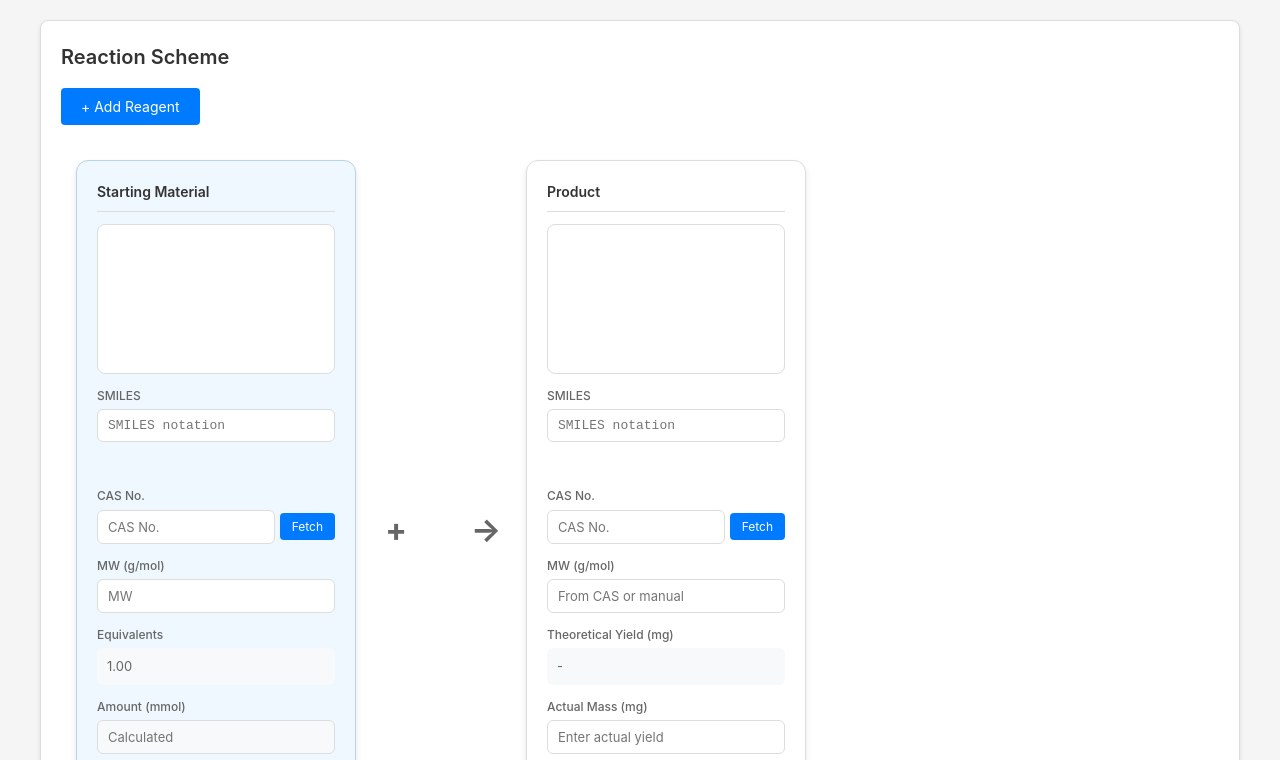
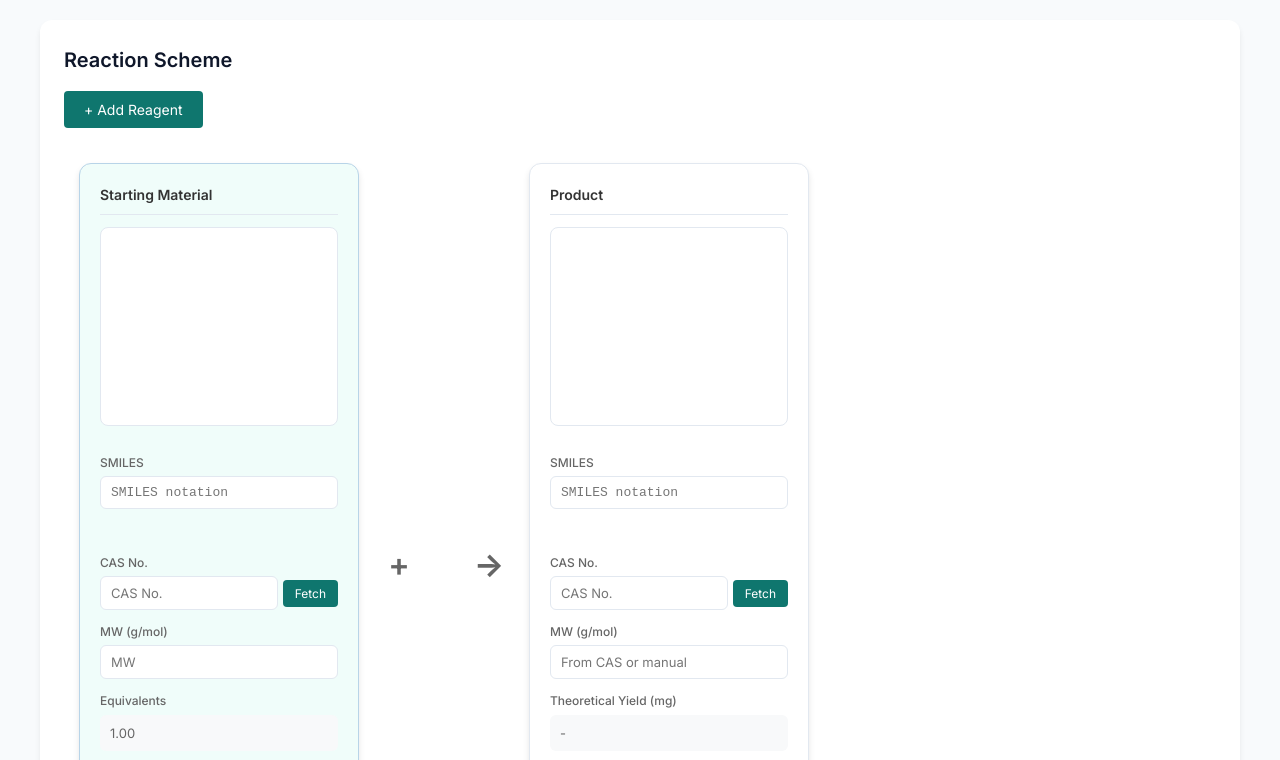
Before and after one commit to rjsky311/chem-tools, a website: page index.html in a window 1280 px wide. Shown: the part 75-835 px from the top of the page. Drawn offline with Linux system fonts and the light colour scheme; a script that the page names is missing.

Commit message:
Feat: 完成 v4.0 UI 大改造 - 引入 Scientific Minimalist 設計語言、深色模式與觸控優化 (All 105 tests passed)

```diff
--- a/index.html
+++ b/index.html
@@ -4,19 +4,85 @@
     <meta charset="UTF-8">
     <meta name="viewport" content="width=device-width, initial-scale=1.0">
     <title>Digital Reaction Planner</title>
+    <!-- v4.0: Google Fonts -->
+    <link rel="preconnect" href="https://fonts.googleapis.com">
+    <link rel="preconnect" href="https://fonts.gstatic.com" crossorigin>
+    <link href="https://fonts.googleapis.com/css2?family=Inter:wght@400;500;600&family=Roboto+Mono:wght@400;500&display=swap" rel="stylesheet">
     <style>
         /* ===== CSS Variables & Reset ===== */
         :root {
-            --primary-color: #007bff;
-            --text-color: #000000;
-            --background: #ffffff;
-            --border-color: #ddd;
-            --error-color: #dc3545;
-            --success-color: #28a745;
-            --card-shadow: 0 2px 4px rgba(0,0,0,0.1);
-            --font-family: -apple-system, BlinkMacSystemFont, "Segoe UI", Roboto, sans-serif;
-            --limiting-reagent-bg: #f0f8ff;
-            --table-header-bg: #f8f9fa;
+        /* 🧪 v4.0 Lab Theme Colors */
+        --primary: #0f766e;           /* Teal 700 */
+        --primary-hover: #0d9488;     /* Teal 600 */
+        --primary-light: rgba(15, 118, 110, 0.1);
+
+        --bg-body: #f8fafc;           /* Slate 50 */
+        --bg-card: #ffffff;
+        --text-main: #0f172a;         /* Slate 900 */
+        --text-muted: #64748b;        /* Slate 500 */
+        --border-color: #e2e8f0;      /* Slate 200 */
+
+        /* 🚦 Status Colors (High Contrast) */
+        --success-bg: #dcfce7;
+        --success-text: #14532d;
+        --success-border: #86efac;
+        --warning-bg: #fef9c3;
+        --warning-text: #713f12;
+        --warning-border: #fde047;
+        --danger-bg: #fee2e2;
+        --danger-text: #7f1d1d;
+        --danger-border: #fca5a5;
+
+        /* Legacy compatibility */
+        --primary-color: var(--primary);
+        --error-color: #dc2626;
+        --success-color: #16a34a;
+        --background: var(--bg-card);
+
+        /* 📏 Spacing & Sizing */
+        --input-height: 48px;
+        --radius-sm: 6px;
+        --radius-md: 8px;
+        --radius-lg: 12px;
+        --shadow-sm: 0 1px 2px rgba(0, 0, 0, 0.05);
+        --shadow-md: 0 4px 6px -1px rgba(0, 0, 0, 0.1);
+
+        /* 🔤 Typography */
+        --font-ui: 'Inter', -apple-system, BlinkMacSystemFont, sans-serif;
+        --font-mono: 'Roboto Mono', ui-monospace, monospace;
+        --font-family: var(--font-ui);
+
+        /* Legacy */
+        --card-shadow: var(--shadow-md);
+        --limiting-reagent-bg: #f0fdfa;
+        --table-header-bg: #f8fafc;
+    }
+
+    /* 🌙 Dark Mode Support */
+    @media (prefers-color-scheme: dark) {
+        :root {
+            --bg-body: #0f172a;
+            --bg-card: #1e293b;
+            --text-main: #f1f5f9;
+            --text-muted: #94a3b8;
+            --border-color: #334155;
+
+            --primary: #14b8a6;
+            --primary-hover: #2dd4bf;
+            --primary-light: rgba(20, 184, 166, 0.15);
+
+            --success-bg: #052e16;
+            --success-text: #86efac;
+            --warning-bg: #422006;
+            --warning-text: #fde047;
+            --danger-bg: #450a0a;
+            --danger-text: #fca5a5;
+
+            --shadow-sm: 0 1px 2px rgba(0, 0, 0, 0.3);
+            --shadow-md: 0 4px 6px -1px rgba(0, 0, 0, 0.4);
+            --limiting-reagent-bg: #042f2e;
+            --table-header-bg: #1e293b;
+        }
     }
 
         * {
@@ -24,12 +90,14 @@
         }
 
         body {
-            font-family: var(--font-family);
-            background-color: #f5f5f5;
+        font-family: var(--font-ui);
+        background-color: var(--bg-body);
         margin: 0;
         padding: 20px;
-            color: var(--text-color);
+        color: var(--text-main);
         line-height: 1.6;
+        -webkit-font-smoothing: antialiased;
+        -moz-osx-font-smoothing: grayscale;
     }
 
         /* ===== Layout ===== */
@@ -49,13 +117,14 @@
         }
 
         h1 {
-            color: #333;
+        color: var(--text-main);
         margin: 0;
         font-size: 28px;
+        font-weight: 600;
     }
 
         h2 {
-            color: #333;
+        color: var(--text-main);
         margin: 0 0 15px 0;
         font-size: 20px;
         font-weight: 600;
@@ -63,11 +132,11 @@
 
         /* ===== Card & Section Styles ===== */
         .card {
-            background: var(--background);
-            border: 1px solid var(--border-color);
-            border-radius: 8px;
-            padding: 20px;
-            box-shadow: var(--card-shadow);
+        background: var(--bg-card);
+        border: none;
+        border-radius: var(--radius-lg);
+        padding: 24px;
+        box-shadow: var(--shadow-md);
     }
 
         /* ===== Reaction Scheme Section ===== */
@@ -172,7 +241,11 @@
         }
 
         button:hover {
-            background-color: #0056b3;
+        background-color: var(--primary-hover);
+    }
+
+    button:active {
+        transform: scale(0.98);
     }
 
         button:active {
@@ -625,10 +698,13 @@
 
         .compound-canvas {
         width: 100%;
-            height: 150px;
+        max-width: 300px;
+        height: auto;
+        display: block;
+        margin: 0 auto 15px auto;
         border: 1px solid var(--border-color);
-            border-radius: 8px;
-            background: white;
+        border-radius: var(--radius-md);
+        background: var(--bg-card);
     }
 
         /* ===== v3.0: Limiting Reagent Badge ===== */
@@ -1067,7 +1143,7 @@
                 <!-- Starting Material Card -->
                 <div class="compound-card sm-card" id="sm-card">
                     <div class="card-header">Starting Material</div>
-                    <canvas id="sm-canvas" class="compound-canvas" width="300" height="250" role="img" aria-label="Starting material molecular structure"></canvas>
+                    <canvas id="sm-canvas" class="compound-canvas" width="600" height="500" role="img" aria-label="Starting material molecular structure"></canvas>
                     <div class="card-field">
                         <label for="sm-smiles">SMILES</label>
                         <input type="text" id="sm-smiles" class="smiles-input" placeholder="SMILES notation">
@@ -1113,7 +1189,7 @@
                 <!-- Product Card -->
                 <div class="compound-card product-card" id="product-card">
                     <div class="card-header">Product</div>
-                    <canvas id="product-canvas" class="compound-canvas" width="300" height="250" role="img" aria-label="Product molecular structure"></canvas>
+                    <canvas id="product-canvas" class="compound-canvas" width="600" height="500" role="img" aria-label="Product molecular structure"></canvas>
                     <div class="card-field">
                         <label for="product-smiles">SMILES</label>
                         <input type="text" id="product-smiles" class="smiles-input" placeholder="SMILES notation">
```
Also changed, not shown: tests/feature-memory.spec.js (+11 -3 lines), README.md. Lines whose indentation alone changed are shown as unchanged.
